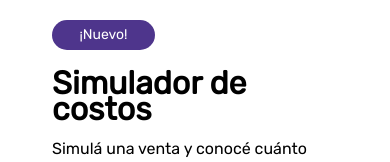
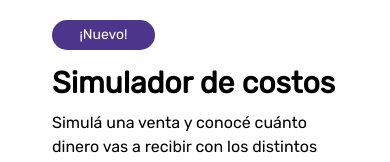
Before and after one commit to LippigGian/simulador-cobro, a React (Vite) app: page / in a window 390 px wide. Shown: the part 145-307 px from the top of the page. Built offline with nearby package versions, Linux system fonts and the light colour scheme.

Commit message:
correccion responsive titulo en mobile

```diff
--- a/src/index.css
+++ b/src/index.css
@@ -12,11 +12,15 @@ body {
 
 .indexContainer{
 margin: 20px;
+/* display: flex;
+flex-direction: column;
+justify-content: space-between;
+margin-top: 30px; */
 
 }
 
 .indexContainer h1 {
-  font-size: 32px;
+  font-size: 30px;
   font-weight: 600;
   line-height: 26px;
 }
```
